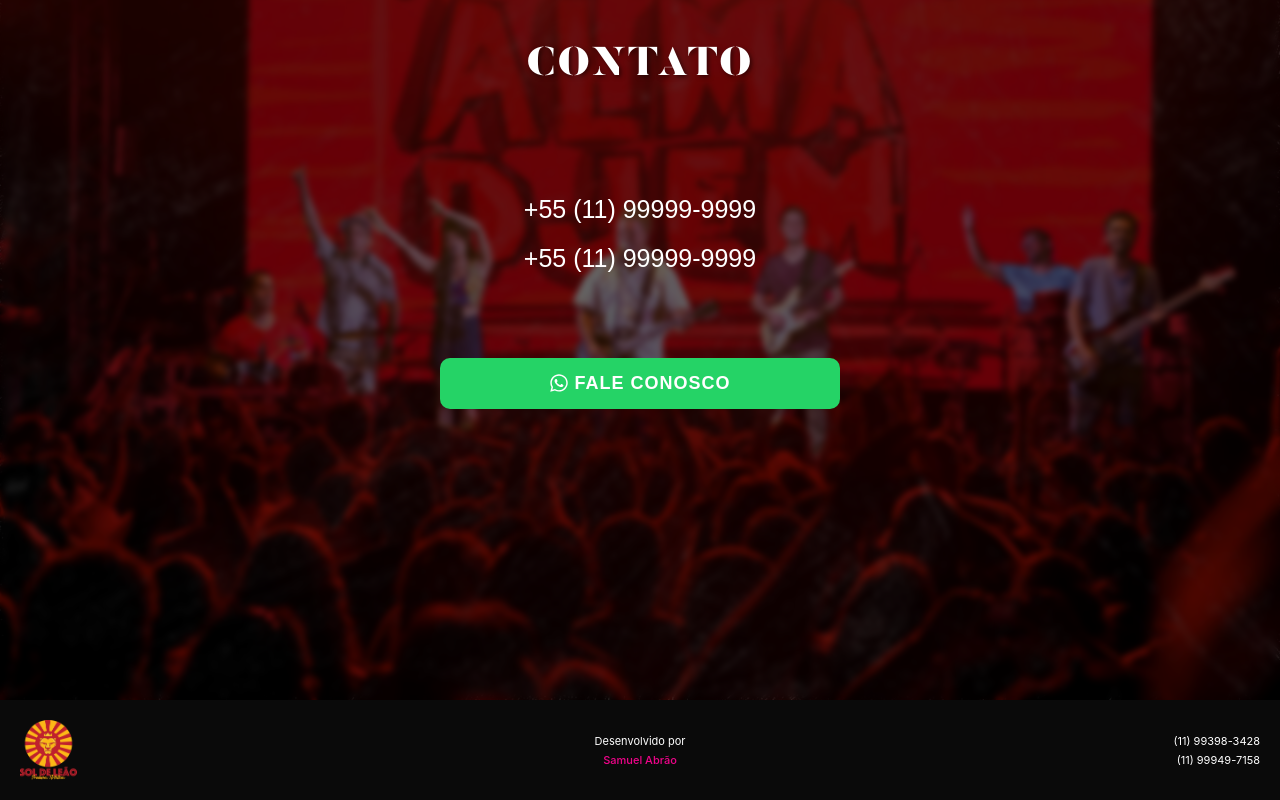
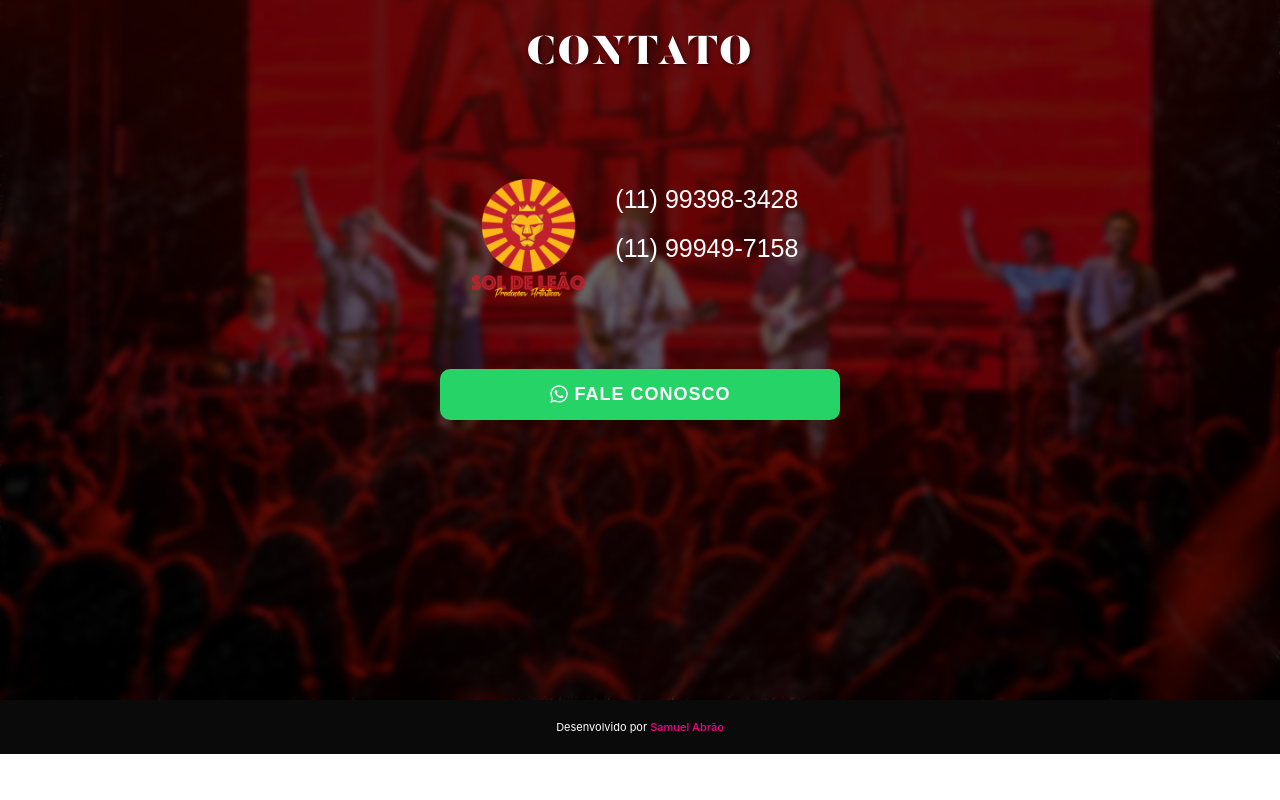
Before and after one commit to samuka7abr/Alma-Djem, a React (Vite) app: page / in a window 1280 px wide. Shown: the part 1700-2500 px from the top of the page. After the commit the page ends 2454 px from the top, so only its background shows below. Built offline with nearby package versions, Linux system fonts and the light colour scheme; a web font is replaced by a local one.

Commit message:
fix: ContactForm

```diff
--- a/src/components/ContactForm/index.tsx
+++ b/src/components/ContactForm/index.tsx
@@ -1,9 +1,10 @@
-import { Container, Content, Title, ContactInfo, PhoneNumbers, PhoneNumber, WhatsAppButton } from './styles'
+import { Container, Content, Title, ContactInfo, PhoneNumbers, PhoneNumber, WhatsAppButton, LogoAndPhones, LogoImg } from './styles'
 import { FaWhatsapp } from 'react-icons/fa'
+import logoContato from '../../assets/logo-contato.png'
 
 export function ContactForm() {
   const handleWhatsAppClick = () => {
-    window.open('https://wa.me/5511999999999', '_blank')
+    window.open('https://wa.me/5511993983428', '_blank')
   }
 
   const handlePhoneClick = (number: string) => {
@@ -15,14 +16,17 @@ export function ContactForm() {
       <Content>
         <Title>CONTATO</Title>
         <ContactInfo>
-          <PhoneNumbers>
-            <PhoneNumber onClick={() => handlePhoneClick('+5511999999999')}>
-              +55 (11) 99999-9999
-            </PhoneNumber>
-            <PhoneNumber onClick={() => handlePhoneClick('+5511999999999')}>
-              +55 (11) 99999-9999
-            </PhoneNumber>
-          </PhoneNumbers>
+          <LogoAndPhones>
+            <LogoImg src={logoContato} alt="Logo Alma Djem" />
+            <PhoneNumbers>
+              <PhoneNumber onClick={() => handlePhoneClick('+5511993983428')}>
+                (11) 99398-3428
+              </PhoneNumber>
+              <PhoneNumber onClick={() => handlePhoneClick('+5511999497158')}>
+                (11) 99949-7158
+              </PhoneNumber>
+            </PhoneNumbers>
+          </LogoAndPhones>
           <WhatsAppButton onClick={handleWhatsAppClick}>
             <FaWhatsapp />
             FALE CONOSCO
--- a/src/components/ContactForm/styles.ts
+++ b/src/components/ContactForm/styles.ts
@@ -284,3 +284,23 @@ export const StatusMessage = styled.div<{ $type: 'success' | 'error' | null }>`
     'transparent'
   };
 `;
+
+export const LogoAndPhones = styled.div`
+  display: flex;
+  align-items: center;
+  gap: 2rem;
+  margin-bottom: 2rem;
+  @media (max-width: 600px) {
+    flex-direction: column;
+    gap: 1rem;
+  }
+`;
+
+export const LogoImg = styled.img`
+  height: 120px;
+  width: auto;
+  object-fit: contain;
+  @media (max-width: 600px) {
+    height: 120px;
+  }
+`;
--- a/src/components/Footer/index.tsx
+++ b/src/components/Footer/index.tsx
@@ -1,19 +1,8 @@
-import logoContato from '../../assets/logo-contato.png';
-import {
-  FooterContainer,
-  LogoContainer,
-  Logo,
-  Credits,
-  PhonesContainer,
-  PhoneNumber
-} from './styles';
+import { FooterContainer, Credits } from './styles';
 
 const Footer = () => {
   return (
     <FooterContainer>
-      <LogoContainer>
-        <Logo src={logoContato} alt="Logo Alma Djem" />
-      </LogoContainer>
       <Credits>
         Desenvolvido por{' '}
         <a
@@ -24,14 +13,6 @@ const Footer = () => {
           Samuel Abrão
         </a>
       </Credits>
-      <PhonesContainer>
-        <PhoneNumber href="tel:+5511993983428">
-          (11) 99398-3428
-        </PhoneNumber>
-        <PhoneNumber href="tel:+5511999497158">
-          (11) 99949-7158
-        </PhoneNumber>
-      </PhonesContainer>
     </FooterContainer>
   );
 };
--- a/src/components/Footer/styles.ts
+++ b/src/components/Footer/styles.ts
@@ -5,7 +5,7 @@ export const FooterContainer = styled.footer`
   background: #0a0a0a;
   padding: 2rem;
   display: flex;
-  justify-content: space-between;
+  justify-content: center;
   align-items: center;
   position: relative;
   z-index: 10;
@@ -17,39 +17,15 @@ export const FooterContainer = styled.footer`
   }
 `;
 
-export const LogoContainer = styled.div`
-  flex: 1;
-  display: flex;
-  justify-content: flex-start;
-  align-items: center;
-
-  @media (max-width: 768px) {
-    justify-content: center;
-  }
-`;
-
-export const Logo = styled.img`
-  height: 60px;
-  width: auto;
-  object-fit: contain;
-`;
-
 export const Credits = styled.div`
-  flex: 2;
-  text-align: center;
   color: #fff;
   font-size: 1.1rem;
-  display: flex;
-  flex-direction: column;
-  align-items: center;
-  gap: 0.5rem;
-
+  text-align: center;
   a {
     color: #F0048A;
     text-decoration: none;
     transition: color 0.3s ease;
     font-weight: 500;
-
     &:hover {
       color: #d60060;
       text-decoration: underline;
```
